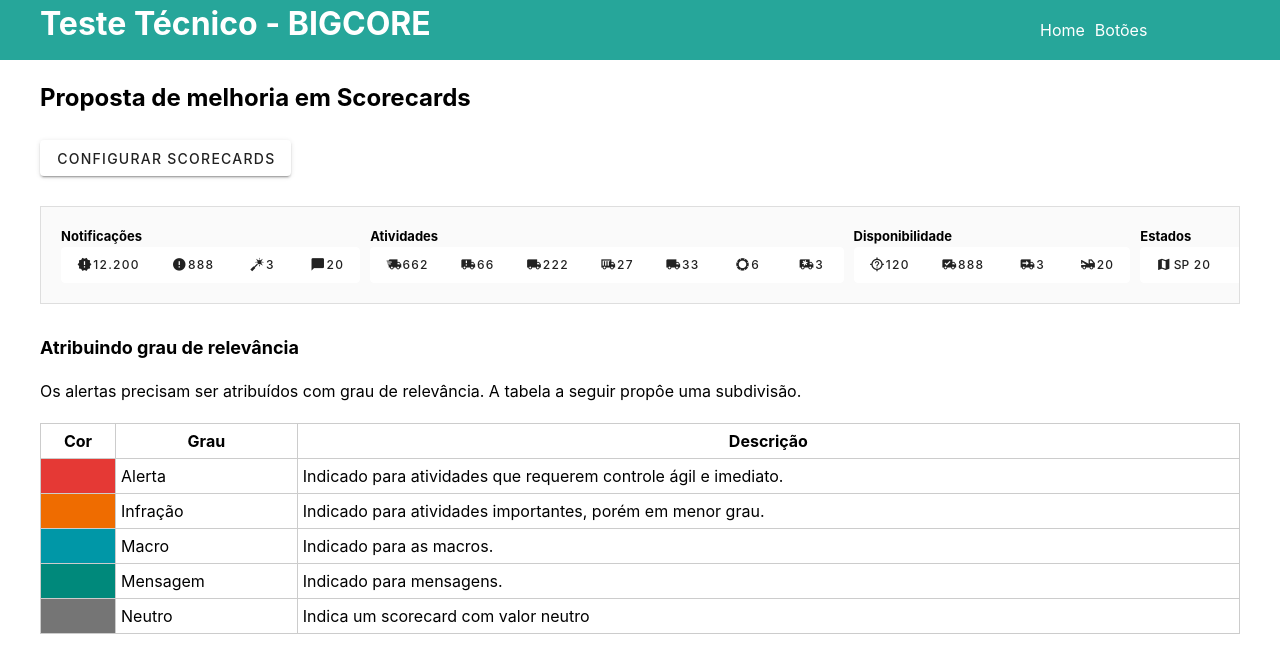
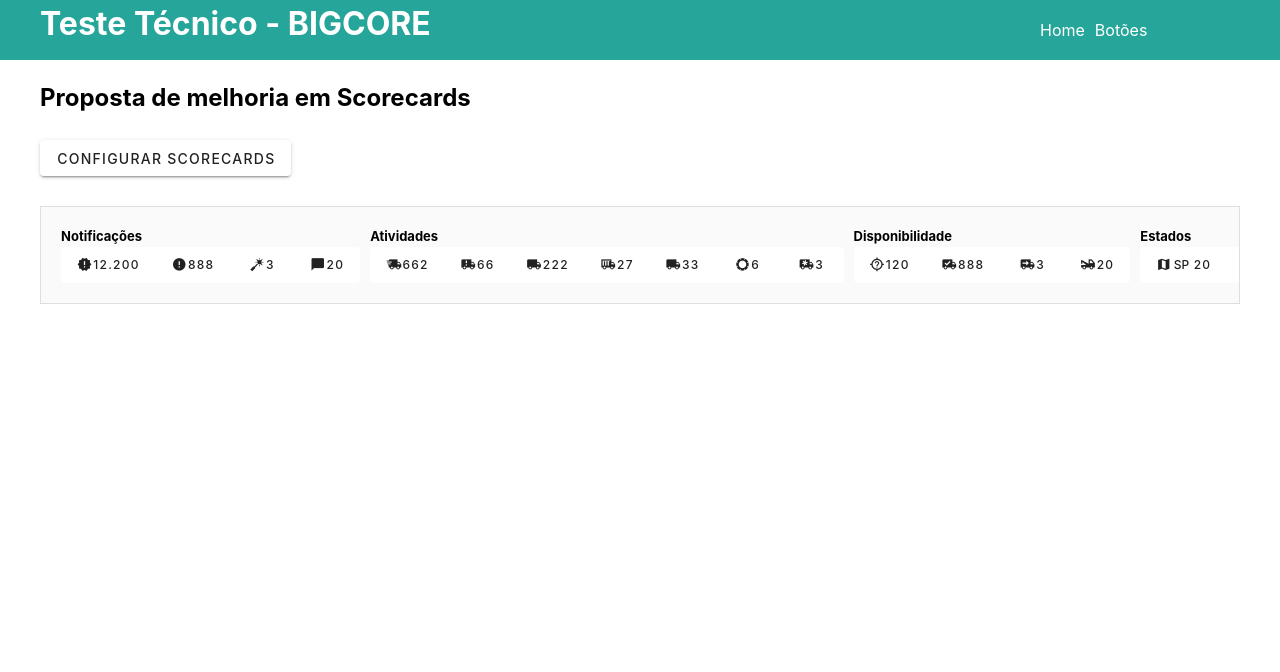
Before and after one commit to mateusavila/bigcore-test, a Vue app: page /botoes in a window 1280 px wide. Shown: the top 672 px of the page. Built offline with nearby package versions, Linux system fonts and the light colour scheme.

Commit message:
feat: adjust on the buttons

```diff
--- a/package.json
+++ b/package.json
@@ -15,11 +15,11 @@
     "date-fns-tz": "^3.2.0",
     "ofetch": "^1.4.1",
     "pinia": "^2.3.0",
-    "pinia-plugin-persistedstate": "^4.1.3",
+    "pinia-plugin-persistedstate": "^4.2.0",
     "vue": "^3.5.13",
     "vue-router": "^4.5.0",
     "vuedraggable": "^4.1.0",
-    "vuetify": "^3.7.5"
+    "vuetify": "^3.7.6"
   },
   "devDependencies": {
     "@mdi/font": "^7.4.47",
@@ -31,6 +31,6 @@
     "typescript": "~5.6.3",
     "vite": "^5.4.11",
     "vitest": "^2.1.8",
-    "vue-tsc": "^2.1.10"
+    "vue-tsc": "^2.2.0"
   }
 }
--- a/src/pages/buttons.vue
+++ b/src/pages/buttons.vue
@@ -10,6 +10,7 @@ import { useConfigScorecards } from '../composables/useConfigScorecards'
 const toggle = ref<number[]>([])
 const toggle1 = ref<number[]>([])
 const toggle2 = ref<number[]>([])
+const toggle3 = ref<number[]>([])
 const toggle4 = ref<number[]>([])
 const toggle5 = ref<number[]>([])
 
@@ -166,8 +167,47 @@ const activities = ref<ListScorecard[]>([
   },
 ])
 
+const etas = ref<ListScorecard[]>([
+  {
+    id: 26,
+    text: '22 Com atraso',
+    color: 'red-darken-1',
+    activeColor: 'grey-darken-1',
+    value: '22',
+    icon: 'mdi-truck-remove-outline',
+    category: 'eta'
+  },
+  {
+    id: 27,
+    text: '1 Atrasando',
+    color: 'orange-darken-1',
+    activeColor: 'grey-darken-1',
+    value: '1',
+    icon: 'mdi-truck-alert-outline',
+    category: 'eta'
+  },
+  {
+    id: 28,
+    text: '220 Normal',
+    color: 'red-darken-1',
+    activeColor: 'blue-darken-1',
+    value: '220',
+    icon: 'mdi-truck-outline',
+    category: 'eta'
+  },
+  {
+    id: 29,
+    text: '399 Finalizado',
+    color: 'red-darken-1',
+    activeColor: 'green-darken-1',
+    value: '399',
+    icon: 'mdi-truck-check-outline',
+    category: 'eta'
+  },
+])
+
 const cities = ref<ListScorecard[]>([
-{
+  {
     id: 21,
     text: '5 Rio de Janeiro',
     color: 'grey-darken-1',
@@ -388,47 +428,22 @@ const filterData = (data: HandleFilterConfig) => {
             </v-btn>
           </v-btn-toggle>
         </div>
+        <div class="box-item">
+          <p>ETAs</p>
+          <v-btn-toggle multiple density="compact" v-model="toggle3">
+            <v-btn :active-color v-for="{id, text, icon, activeColor, color, value, helper}, key in etas" :key :value="id">
+              <v-tooltip :text activator="parent" location="top" />
+              <v-icon :icon :size="!hideNumbers ? 'small' : 'large'" :color="applyColors(id, color, toggle5)" />
+              <span v-if="!hideNumbers" class="button-info"><span class="helper" v-if="helper">{{showFirst3Letters(helper)}}</span> {{ value }}</span>
+            </v-btn>
+            <v-btn :value="0" v-if="limitVisibility" @click="openModal">
+              <v-tooltip text="Clique para ver todos" activator="parent" location="top" />
+              <v-icon icon="mdi-plus-box" size="large" />
+            </v-btn>
+          </v-btn-toggle>
+        </div>
     </template>
     </div>
-    <CardSubTitle>Atribuindo grau de relevância</CardSubTitle>
-    <p>Os alertas precisam ser atribuídos com grau de relevância. A tabela a seguir propôe uma subdivisão.</p>
-
-    <table class="table">
-      <thead>
-        <tr>
-          <th>Cor</th>
-          <th>Grau</th>
-          <th>Descrição</th>
-        </tr>
-      </thead>
-      <tbody>
-        <tr>
-          <td style="background-color:rgb(229, 57, 53)"></td>
-          <td>Alerta</td>
-          <td>Indicado para atividades que requerem controle ágil e imediato.</td>
-        </tr>
-        <tr>
-          <td style="background-color:#ef6c00"></td>
-          <td>Infração</td>
-          <td>Indicado para atividades importantes, porém em menor grau.</td>
-        </tr>
-        <tr>
-          <td style="background-color:rgb(0, 151, 167)"></td>
-          <td>Macro</td>
-          <td>Indicado para as macros.</td>
-        </tr>
-        <tr>
-          <td style="background-color:rgb(0, 137, 123)"></td>
-          <td>Mensagem</td>
-          <td>Indicado para mensagens.</td>
-        </tr>
-        <tr>
-          <td style="background-color:rgb(117, 117, 117)"></td>
-          <td>Neutro</td>
-          <td>Indica um scorecard com valor neutro</td>
-        </tr>
-      </tbody>
-    </table>
   </div>
   <ModalScorecards v-model="modal" :list="toggleItemsFull" />
   <ModalConfigScorecards v-model="configScorecard" :list="toggleItemsFull" @filter="filterData" />
```
Also changed, not shown: src/types/index.ts (+7 -1 lines), 1 other file (tests, documents, lock files or other folders).
